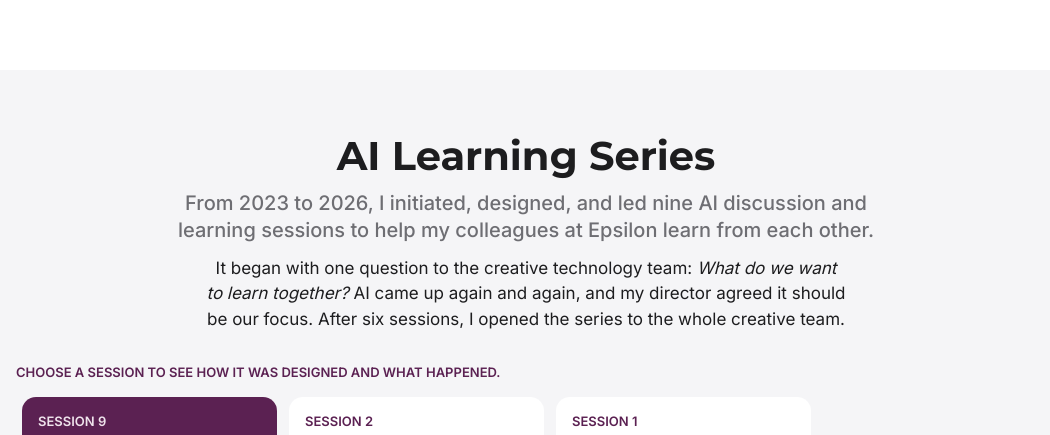
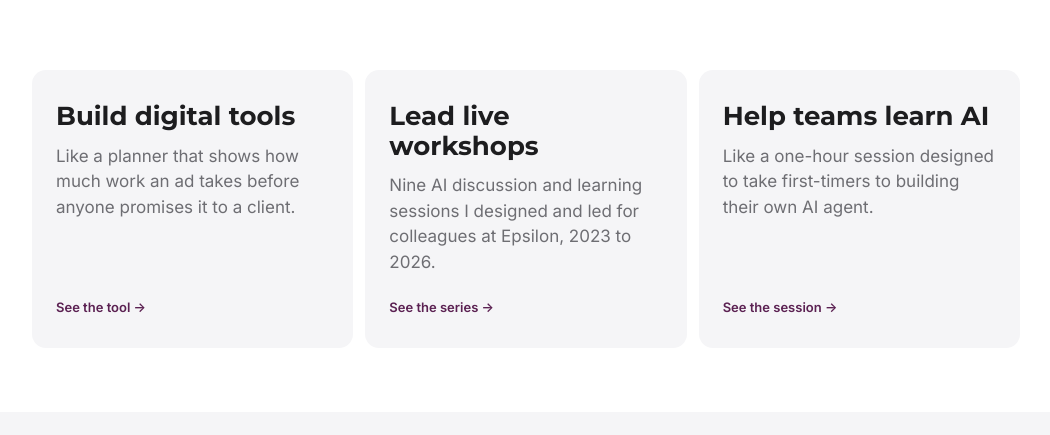
Before and after one commit to TeresaRosinski/hellorosinski, a plain HTML site: page public/index.html in a window 1280 px wide. Shown: the part 442-877 px from the top of the page, without its empty margins (114-1164 px from the left). Drawn offline with nearby package versions, Linux system fonts and the light colour scheme.

Commit message:
feat: add a three-card "What I do" strip under the hero
Co-Authored-By: Claude Opus 5.5 <noreply@anthropic.com>

```diff
--- a/public/css/layout.css
+++ b/public/css/layout.css
@@ -444,6 +444,70 @@
   background: var(--plum-soft);
 }
 
+/* ---------- What I do ----------
+   Three calm cards under the hero, one per thing the hero sentence names. Each card is a short
+   heading, one sentence, and a link to the section that shows the work. Three across on wide
+   screens, stacked on phones. */
+
+.what-i-do {
+  max-width: var(--content-max);
+  margin-inline: auto;
+  padding: 0 var(--space-4) var(--space-16);
+}
+
+.what-i-do-grid {
+  display: grid;
+  grid-template-columns: repeat(3, minmax(0, 1fr));
+  gap: var(--space-3);
+  margin: 0;
+  padding: 0;
+  list-style: none;
+}
+
+.what-i-do-card {
+  display: flex;
+  flex-direction: column;
+  padding: var(--space-8) var(--space-6);
+  border-radius: var(--radius-md);
+  background: var(--surface-mist);
+}
+
+.what-i-do-card h3 {
+  margin: 0 0 var(--space-3);
+  font: var(--text-tile-half);
+  text-wrap: balance;
+}
+
+.what-i-do-card p {
+  margin: 0;
+  font: var(--text-body);
+  color: var(--ink-soft);
+}
+
+/* The link sits at the bottom of each card, so the three line up even when the sentences differ. */
+.what-i-do-link {
+  margin-top: auto;
+  padding-top: var(--space-6);
+  font: var(--text-label);
+  color: var(--plum);
+  text-decoration: none;
+}
+
+.what-i-do-link:hover {
+  color: var(--plum-deep);
+  text-decoration: underline;
+}
+
+@media (max-width: 48rem) {
+  .what-i-do-grid {
+    grid-template-columns: 1fr;
+  }
+
+  .what-i-do-card {
+    padding: var(--space-6) var(--space-4);
+  }
+}
+
 /* ---------- Contact ("Let's talk") ----------
    A full-width deep-plum band (BRAND.md: plum-deep for full-bleed tone sections), so the hero's
    "Let's talk" button lands somewhere clear. */
--- a/public/index.html
+++ b/public/index.html
@@ -76,6 +76,30 @@
   </header>
 
   <main id="main">
+    <!-- What I do: three short cards that echo the hero sentence (tools, workshops, AI), each pointing
+         to the section that backs it up. One short heading and one sentence per card.
+         Styles in css/layout.css ("What I do"). -->
+    <section class="what-i-do" aria-labelledby="what-i-do-title">
+      <h2 id="what-i-do-title" class="visually-hidden">What I do</h2>
+      <ul class="what-i-do-grid">
+        <li class="what-i-do-card">
+          <h3>Build digital tools</h3>
+          <p>Like a planner that shows how much work an ad takes before anyone promises it to a client.</p>
+          <a class="what-i-do-link" href="#product-finder">See the tool<span aria-hidden="true"> →</span></a>
+        </li>
+        <li class="what-i-do-card">
+          <h3>Lead live workshops</h3>
+          <p>Nine AI discussion and learning sessions I designed and led for colleagues at Epsilon, 2023 to 2026.</p>
+          <a class="what-i-do-link" href="#ai-learning">See the series<span aria-hidden="true"> →</span></a>
+        </li>
+        <li class="what-i-do-card">
+          <h3>Help teams learn AI</h3>
+          <p>Like a one-hour session designed to take first-timers to building their own AI agent.</p>
+          <a class="what-i-do-link" href="#ai-learning">See the session<span aria-hidden="true"> →</span></a>
+        </li>
+      </ul>
+    </section>
+
     <!-- AI Learning Series: edit the content in js/sessions.js. -->
     <section class="series" id="ai-learning" aria-labelledby="series-title">
       <div class="series-head">
```
